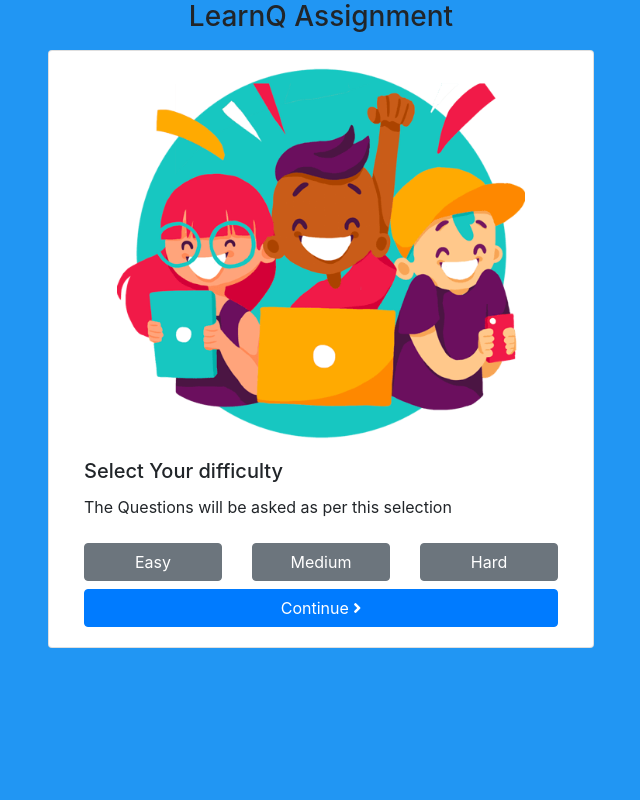
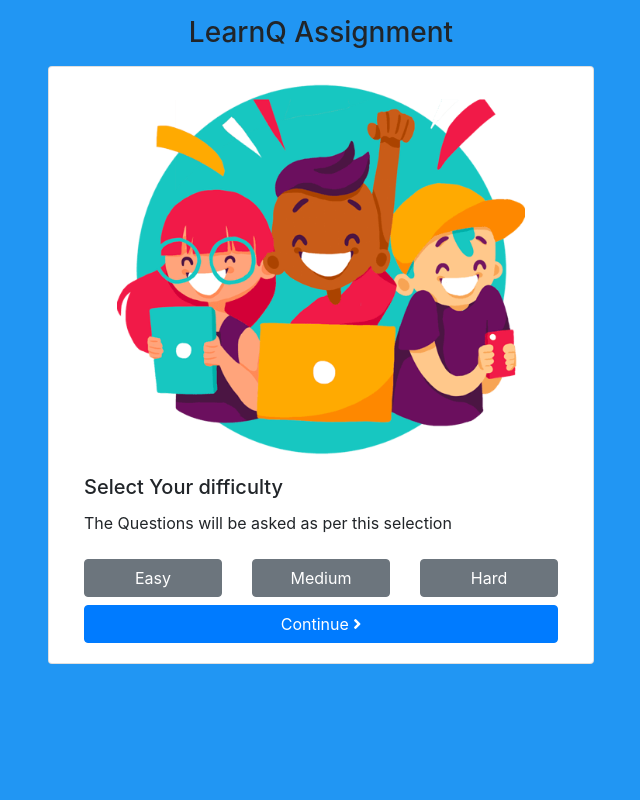
Before and after one commit to AbbyB97/lq-assessment, a React (Create React App) app: page / in a window 1280 px wide. Shown: the top 800 px of the page, without its empty margins (319-959 px from the left). Built offline with nearby package versions, Linux system fonts and the light colour scheme.

Commit message:
added padding to h3

```diff
--- a/src/components/Home/index.js
+++ b/src/components/Home/index.js
@@ -28,7 +28,7 @@
   return (
     <FadeContainer>
       <StyledHome style={{ paddingBottom: "4rem" }}>
-        <h3 className="mb-3">LearnQ Assignment</h3>
+        <h3 className="mb-3 pt-3">LearnQ Assignment</h3>
         <Container style={{ height: "100vh" }} className="card-container pb-5 ">
           <Card>
             <Card.Img
--- a/src/components/QuizComponent/index.js
+++ b/src/components/QuizComponent/index.js
@@ -52,7 +52,7 @@
     questionSet && (
       <FadeContainer>
         <StyledQuizComp>
-          <h3 className="mb-3">LearnQ Assignment</h3>
+          <h3 className="mb-3 pt-3">LearnQ Assignment</h3>
           <Container className="card-container pb-3">
             <Card>
               <Card.Body style={{ minHeight: "75vh" }}>
--- a/src/components/ResultComponent/index.js
+++ b/src/components/ResultComponent/index.js
@@ -26,7 +26,7 @@
   return (
     <FadeContainer>
       <StyledHome>
-        <h3 className="mb-3">Result</h3>
+        <h3 className="mb-3 pt-3">Result</h3>
         <Container style={{ height: "100vh" }} className="card-container pb-3">
           <Card>
             <div
```
